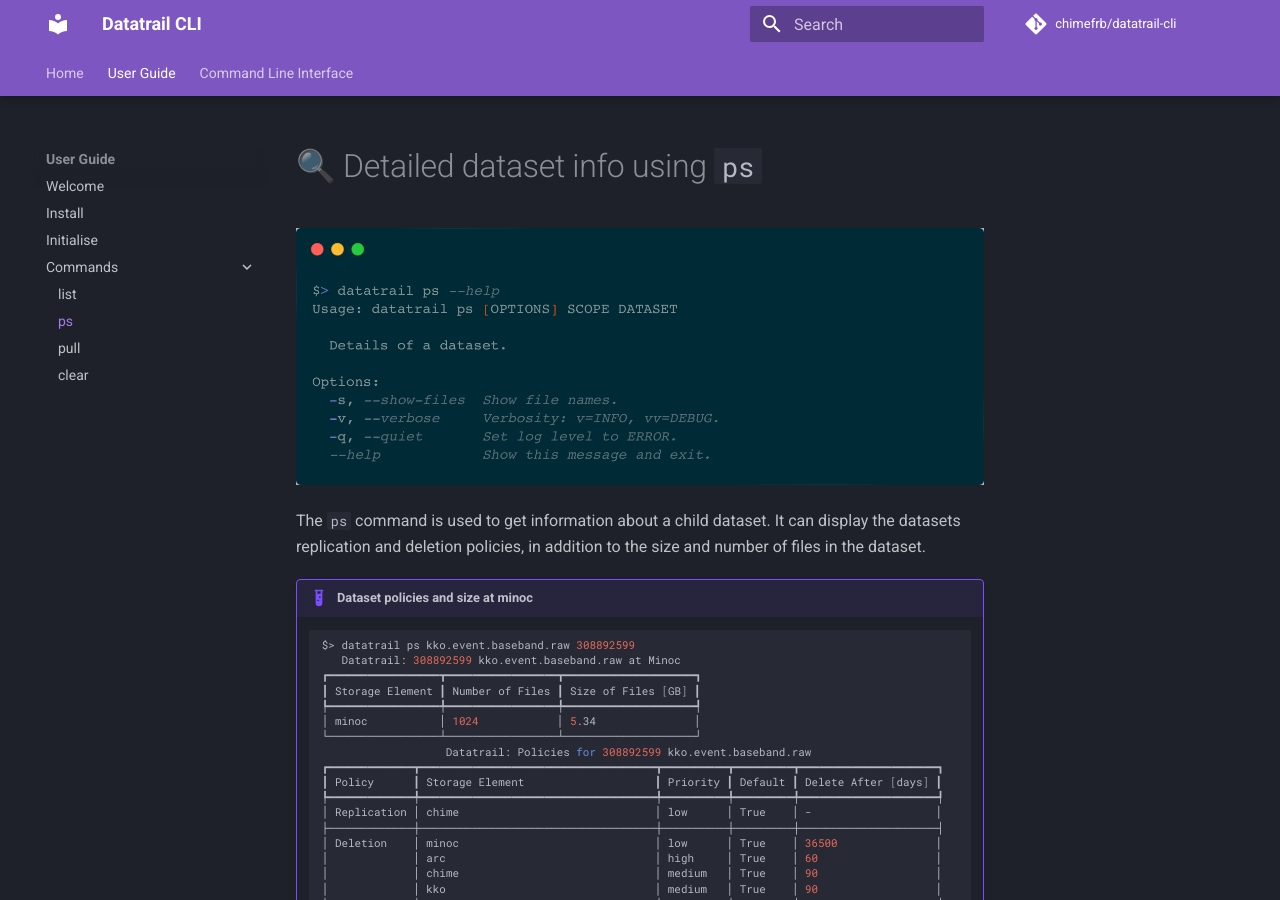
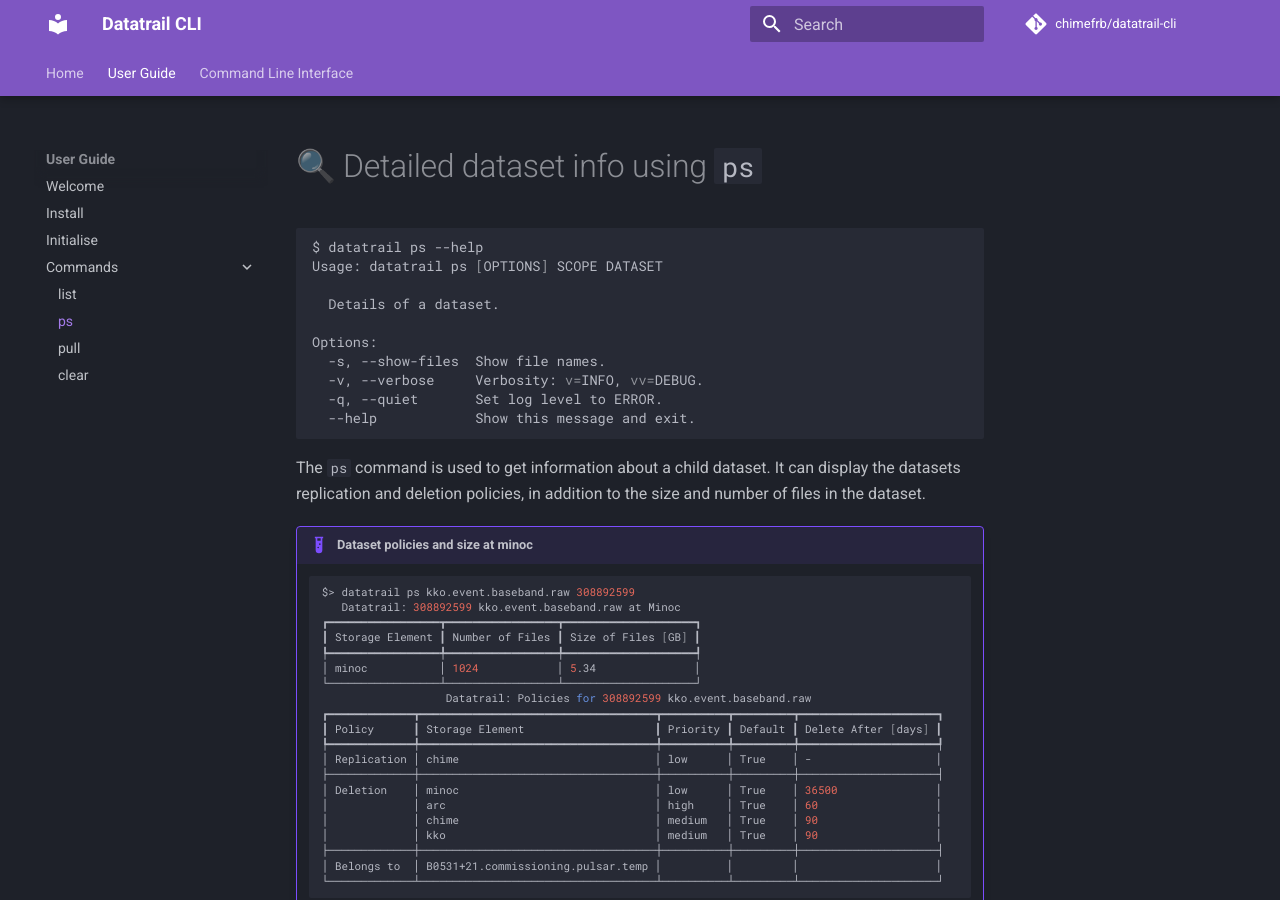
Before and after one commit to CHIMEFRB/datatrail-cli, an MkDocs documentation site: the page built from docs/ps.md, in a window 1280 px wide and 900 px high. Built offline with MkDocs 1.6.1 and Material for MkDocs 9.7.7, drawn with Linux system fonts in a browser that asks for light colours; comment, search, counter and statistics services are not loaded.

Commit message:
Update ps.md

````diff
--- a/docs/ps.md
+++ b/docs/ps.md
@@ -1,6 +1,18 @@
 # 🔍 Detailed dataset info using `ps`
 
-![ps-help](images/ps-help.png)
+<!-- termynal -->
+```bash
+$ datatrail ps --help
+Usage: datatrail ps [OPTIONS] SCOPE DATASET
+
+  Details of a dataset.
+
+Options:
+  -s, --show-files  Show file names.
+  -v, --verbose     Verbosity: v=INFO, vv=DEBUG.
+  -q, --quiet       Set log level to ERROR.
+  --help            Show this message and exit.
+```
 
 The `ps` command is used to get information about a child dataset. It can
 display the datasets replication and deletion policies, in addition to the
````
